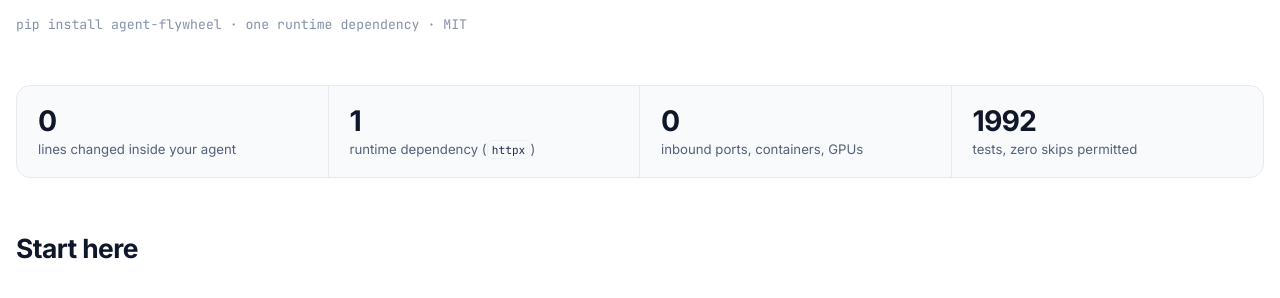
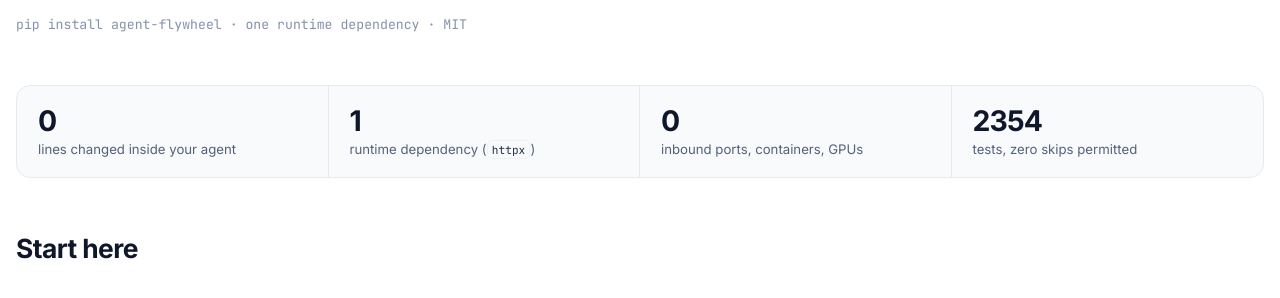
Before and after one commit to percepteye-ai/agent-flywheel, an MkDocs documentation site: the page built from website/docs/index.md, in a window 1280 px wide and 900 px high, scrolled down 429 px. Shown: the part 157-455 px from the top of the window. Built offline with MkDocs 1.6.1 and Material for MkDocs 9.7.7, drawn with Linux system fonts in a browser that asks for light colours; comment, search, counter and statistics services are not loaded.

Commit message:
Docs: the published test count matches the suite after Wave 1 (2354)
Co-Authored-By: Claude Opus 5.5 <noreply@anthropic.com>

```diff
--- a/website/docs/index.md
+++ b/website/docs/index.md
@@ -30,7 +30,7 @@ on your credentials — unchanged.
 <div class="fw-stat"><div class="fw-stat__n">0</div><div class="fw-stat__l">lines changed inside your agent</div></div>
 <div class="fw-stat"><div class="fw-stat__n">1</div><div class="fw-stat__l">runtime dependency (<code>httpx</code>)</div></div>
 <div class="fw-stat"><div class="fw-stat__n">0</div><div class="fw-stat__l">inbound ports, containers, GPUs</div></div>
-<div class="fw-stat"><div class="fw-stat__n">1992</div><div class="fw-stat__l">tests, zero skips permitted</div></div>
+<div class="fw-stat"><div class="fw-stat__n">2354</div><div class="fw-stat__l">tests, zero skips permitted</div></div>
 </div>
 
 ## Start here
```
Also changed, not shown: website/docs/python.md (+1 -1 lines), README.md.
